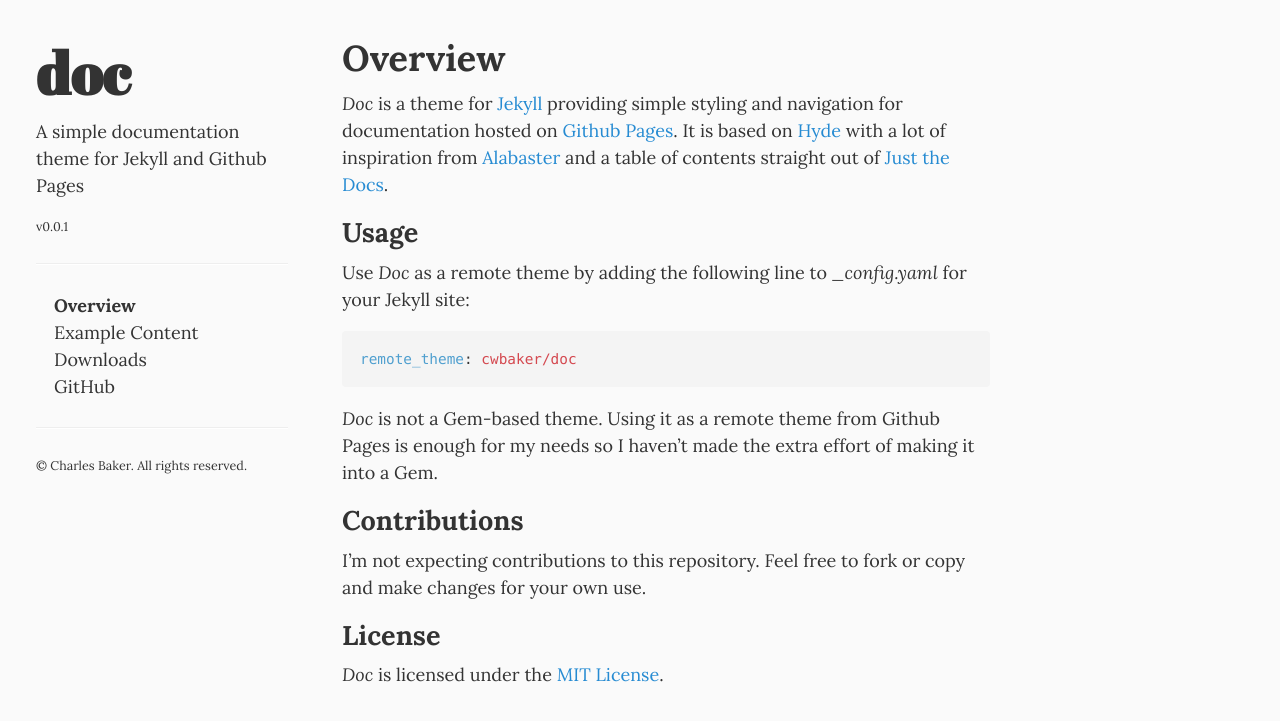
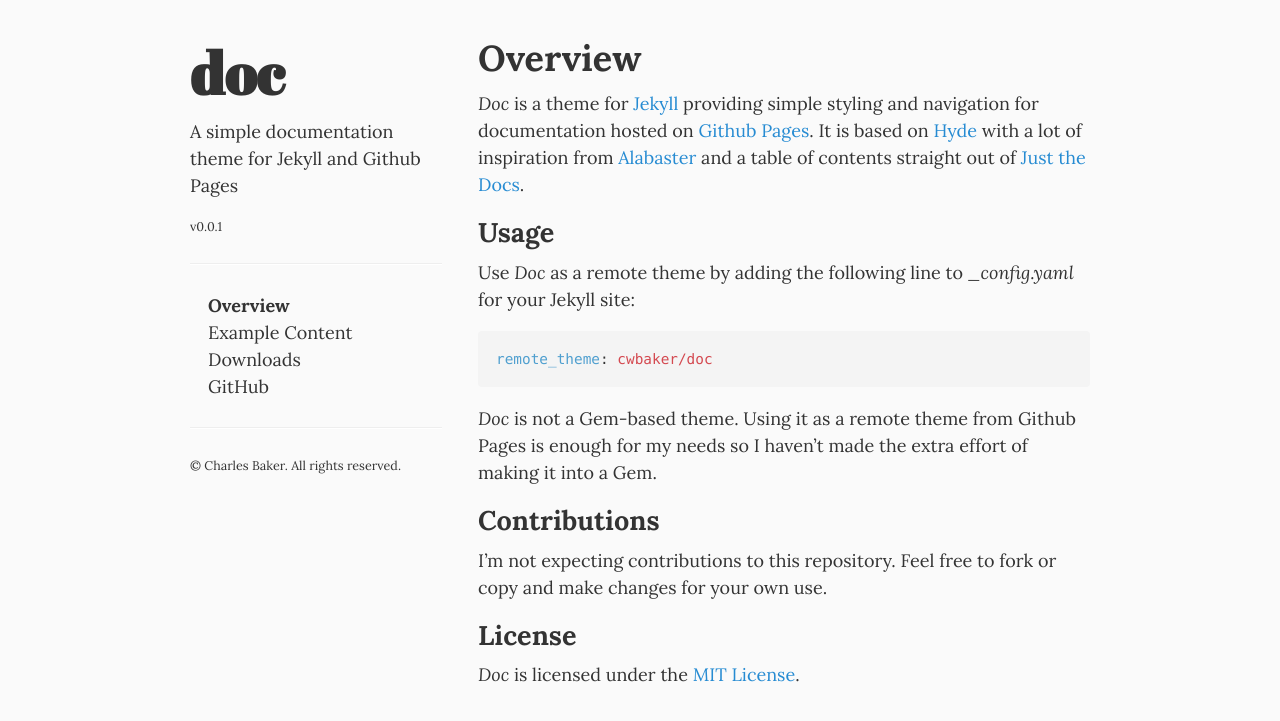
Before and after one commit to cwbaker/doc, a Jekyll site: the page built from index.md, in a window 1280 px wide. Shown: the top 721 px of the page. Built offline with Jekyll 4.4.1, drawn with Linux system fonts in a browser that asks for light colours.

Commit message:
Center content of aligning left

```diff
--- a/_layouts/default.html
+++ b/_layouts/default.html
@@ -1,15 +1,12 @@
 <!DOCTYPE html>
 <html lang="en-us">
-
   {% include head.html %}
-
   <body>
-
-    {% include sidebar.html %}
-
-    <div class="content container">
+    <div class="container">
+      {% include sidebar.html %}
+      <div class="content">
       {{ content }}
+      </div>
     </div>
-
   </body>
 </html>
--- a/assets/doc.css
+++ b/assets/doc.css
@@ -18,14 +18,8 @@ html, body {
 
 html {
   font-family: Lora, serif;
-  font-size: 16px;
+  font-size: 18px;
   line-height: 1.5;
-}
-
-@media (min-width: 48em) {
-  html {
-    font-size: 18px;
-  }
 }
 
 body {
@@ -180,7 +174,7 @@ blockquote {
   border-left: .25rem solid #e5e5e5;
 }
 
-@media (min-width: 48em) {
+@media (min-width: 56rem) {
   blockquote {
     padding-right: 5rem;
     padding-left: 1.25rem;
@@ -223,8 +217,8 @@ tbody tr:nth-child(odd) td, tbody tr:nth-child(odd) th {
 
 /* Container */
 .container {
-  max-width: 38rem;
-  padding-left:  1rem;
+  max-width: 56rem;
+  padding-left: 1rem;
   padding-right: 1rem;
   margin-left: auto;
   margin-right: auto;
@@ -235,7 +229,7 @@ tbody tr:nth-child(odd) td, tbody tr:nth-child(odd) th {
   padding-bottom: 2rem;
 }
 
-@media (min-width: 48em) {
+@media (min-width: 56rem) {
   .content {
     max-width: 38rem;
     margin-left: 18rem;
@@ -261,7 +255,7 @@ tbody tr:nth-child(odd) td, tbody tr:nth-child(odd) th {
   padding: 2rem 1rem 0 0;
 }
 
-@media (min-width: 48em) {
+@media (min-width: 56rem) {
   .sidebar {
     float: left;
     top: 0;
```
